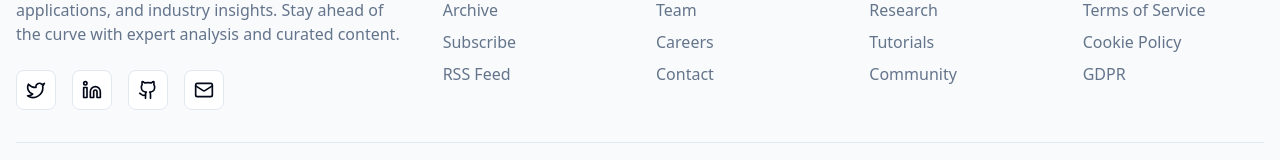
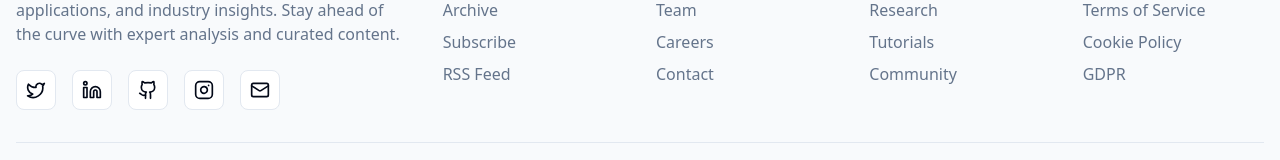
Before and after one commit to Rachet2006/ai-scribe-newsletter, a React (Vite) app: page / in a window 1280 px wide. Shown: the part 3519-3679 px from the top of the page. Built offline with nearby package versions, Linux system fonts and the light colour scheme.

Commit message:
Update social media links
Updated the LinkedIn and GitHub links in the footer, and added an Instagram button with its corresponding link.

```diff
--- a/src/components/Footer.tsx
+++ b/src/components/Footer.tsx
@@ -1,11 +1,11 @@
-
-import { Zap, Twitter, Linkedin, Github, Mail } from 'lucide-react';
+import { Zap, Twitter, Linkedin, Github, Mail, Instagram } from 'lucide-react';
 
 const Footer = () => {
   const socialLinks = [
     { icon: Twitter, href: "#", label: "Twitter" },
-    { icon: Linkedin, href: "#", label: "LinkedIn" },
-    { icon: Github, href: "#", label: "GitHub" },
+    { icon: Linkedin, href: "https://www.linkedin.com/in/rishitjain006", label: "LinkedIn" },
+    { icon: Github, href: "https://github.com/Rachet2006", label: "GitHub" },
+    { icon: Instagram, href: "https://www.instagram.com/nexttech_brief/?hl=en", label: "Instagram" },
     { icon: Mail, href: "#", label: "Email" }
   ];
 
@@ -39,6 +39,8 @@ const Footer = () => {
                 <a
                   key={index}
                   href={link.href}
+                  target={link.href !== "#" ? "_blank" : "_self"}
+                  rel={link.href !== "#" ? "noopener noreferrer" : undefined}
                   className="w-10 h-10 bg-background border border-border rounded-lg flex items-center justify-center hover:bg-primary hover:text-primary-foreground transition-colors"
                   aria-label={link.label}
                 >
```
